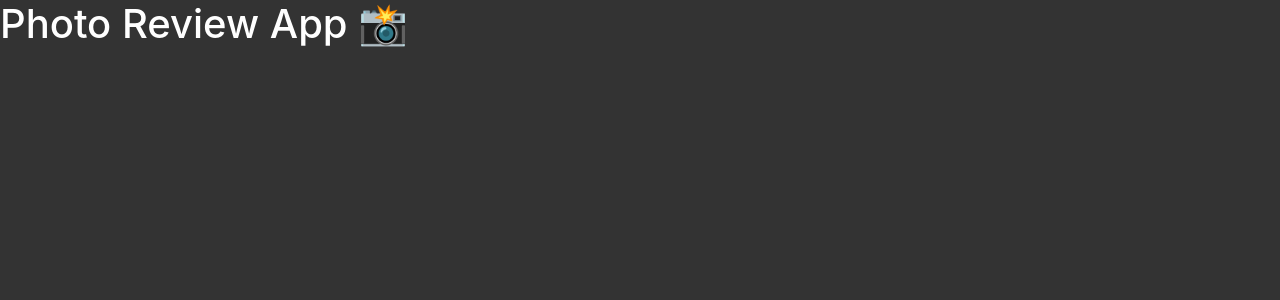
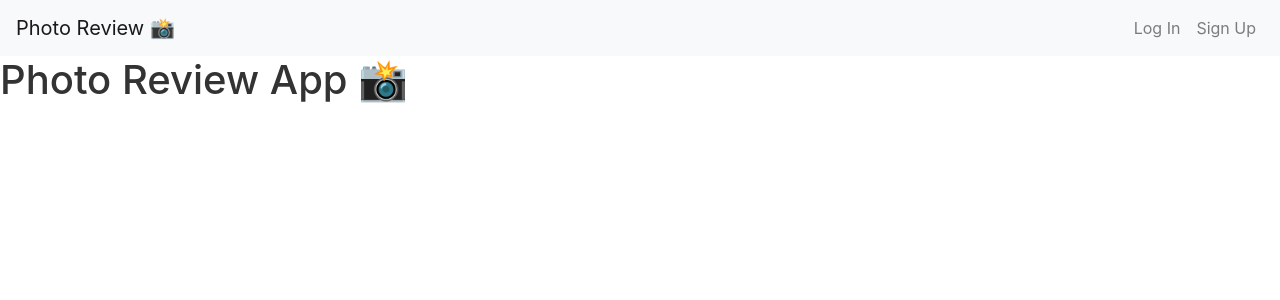
Before and after one commit to malinhenningsson/photo-review, a React (Create React App) app: page / in a window 1280 px wide. Shown: the top 300 px of the page. Built offline with nearby package versions, Linux system fonts and the light colour scheme.

Commit message:
Add navbar

```diff
--- a/src/App.js
+++ b/src/App.js
@@ -1,8 +1,10 @@
 import './assets/scss/app.scss'
+import Navigation from './components/Navigation'
 
 function App() {
   return (
     <div className="App">
+        <Navigation />
         <h1>Photo Review App 📸</h1>
     </div>
   );
--- a/src/assets/scss/app.scss
+++ b/src/assets/scss/app.scss
@@ -3,6 +3,6 @@
 @import "~bootstrap/scss/bootstrap";
 
 body {
-    background-color: #333;
-    color: #fff;
+    background-color: #fff;
+    color: #333;
 }
--- /dev/null
+++ b/src/components/Navigation.js
@@ -0,0 +1,19 @@
+import React from 'react'
+import { Navbar, Nav } from 'react-bootstrap'
+
+const Navigation = () => {
+    return (
+        <Navbar collapseOnSelect expand="lg" bg="light" variant="light">
+            <Navbar.Brand href="#home">Photo Review 📸</Navbar.Brand>
+            <Navbar.Toggle aria-controls="responsive-navbar-nav" />
+                <Navbar.Collapse id="responsive-navbar-nav">
+                    <Nav className="ml-auto">
+                        <Nav.Link href="#features">Log In</Nav.Link>
+                        <Nav.Link href="#pricing">Sign Up</Nav.Link>
+                    </Nav>
+                </Navbar.Collapse>
+        </Navbar>
+    )
+}
+
+export default Navigation
```
Also changed, not shown: 1 other file (tests, documents, lock files or other folders).
